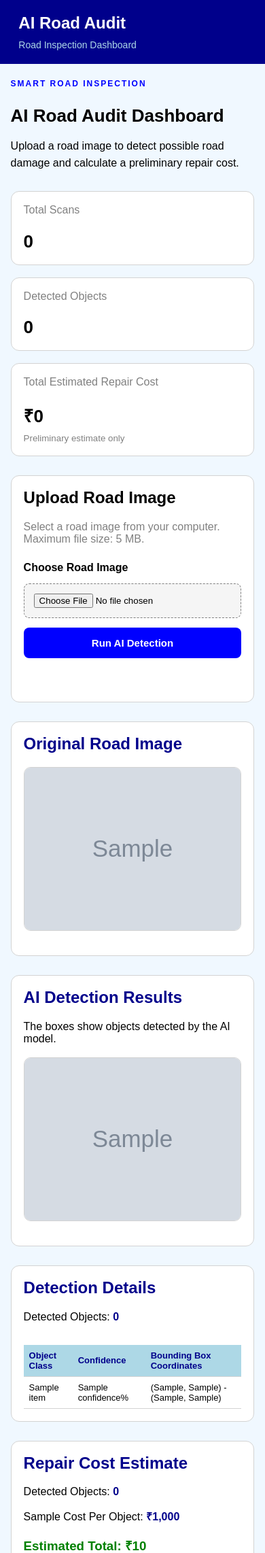
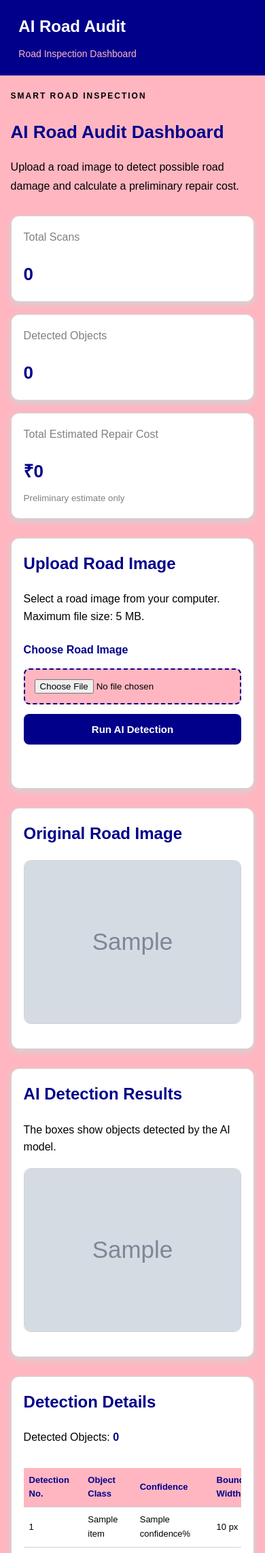
Before and after one commit to hassanshaikmca/Road_Audit_System, a Django app: template Road_Audit_App/templates/audits/dashboard.html in a window 390 px wide. Shown: the top 2284 px of the page at 68% size. Run offline with Django 5.2, Linux system fonts and the light colour scheme; the template is opened without the code that fills it: most values are stand-ins (such as "Sample title", 1, 10 or a date in 2020); grey boxes marked "Sample" are stand-in pictures; data that the repository does not hold is empty.

Commit message:
Update road auditsystem UI and repair cost estimation

```diff
--- a/Road_Audit_App/static/css/dashboard.css
+++ b/Road_Audit_App/static/css/dashboard.css
@@ -1,4 +1,7 @@
-/* 1. Basic page settings */
+/* =====================================
+   1. BASIC PAGE SETTINGS
+===================================== */
+
 * {
     box-sizing: border-box;
 }
@@ -6,11 +9,15 @@
 body {
     margin: 0;
     font-family: Arial, sans-serif;
-    background-color: aliceblue;
+    background-color: lightpink;
     color: black;
+    line-height: 1.6;
 }
 
-/* 2. Navigation bar */
+/* =====================================
+   2. NAVIGATION BAR
+===================================== */
+
 .navbar {
     background-color: darkblue;
     color: white;
@@ -23,42 +30,54 @@ body {
 
 .navbar h2 {
     margin: 0;
+    color: white;
 }
 
 .navbar span {
-    color: lightblue;
+    color: lightpink;
     font-size: 14px;
 }
 
-/* 3. Main container */
+/* =====================================
+   3. MAIN CONTAINER
+===================================== */
+
 .container {
     width: 90%;
     max-width: 1100px;
     margin: 35px auto;
 }
 
-/* 4. Welcome section */
+/* =====================================
+   4. WELCOME SECTION
+===================================== */
+
 .welcome {
     margin-bottom: 28px;
 }
 
 .eyebrow {
-    color: blue;
+    color: darkblue;
     font-size: 12px;
     font-weight: bold;
     letter-spacing: 2px;
 }
 
 .welcome h1 {
+    color: darkblue;
     font-size: 32px;
     margin-bottom: 10px;
 }
 
 .welcome p {
-    line-height: 1.6;
+    color: black;
+    line-height: 1.8;
 }
 
-/* 5. Summary cards */
+/* =====================================
+   5. DASHBOARD SUMMARY CARDS
+===================================== */
+
 .summary {
     display: grid;
     grid-template-columns: repeat(3, minmax(0, 1fr));
@@ -71,6 +90,12 @@ body {
     border: 1px solid lightgray;
     border-radius: 12px;
     padding: 24px;
+    box-shadow: 0 4px 10px lightgray;
+    transition: transform 0.2s ease;
+}
+
+.card:hover {
+    transform: translateY(-3px);
 }
 
 .card p {
@@ -79,6 +104,7 @@ body {
 }
 
 .card h2 {
+    color: darkblue;
     font-size: 26px;
     margin-bottom: 0;
     overflow-wrap: anywhere;
@@ -90,23 +116,31 @@ body {
     color: gray;
 }
 
-/* 6. Upload section */
+/* =====================================
+   6. IMAGE UPLOAD SECTION
+===================================== */
+
 .upload-section {
     background-color: white;
     border: 1px solid lightgray;
     border-radius: 12px;
     padding: 24px;
+    box-shadow: 0 4px 10px lightgray;
 }
 
 .upload-section h2 {
+    color: darkblue;
     margin-top: 0;
 }
 
 .upload-section p {
-    color: gray;
+    color: black;
 }
 
-/* 7. Upload form */
+/* =====================================
+   7. UPLOAD FORM
+===================================== */
+
 #upload-form {
     display: grid;
     gap: 14px;
@@ -114,20 +148,30 @@ body {
 }
 
 #upload-form label {
+    color: darkblue;
     font-weight: bold;
 }
 
 input[type="file"] {
     width: 100%;
     padding: 14px;
-    border: 1px dashed gray;
+    border: 2px dashed darkblue;
     border-radius: 8px;
-    background-color: whitesmoke;
+    background-color: lightpink;
+    color: black;
 }
 
-/* 8. Upload button */
+input[type="file"]:focus-visible {
+    outline: 2px solid darkblue;
+    outline-offset: 3px;
+}
+
+/* =====================================
+   8. UPLOAD BUTTON
+===================================== */
+
 button {
-    background-color: blue;
+    background-color: darkblue;
     color: white;
     border: none;
     border-radius: 8px;
@@ -135,10 +179,11 @@ button {
     cursor: pointer;
     font-size: 15px;
     font-weight: bold;
+    transition: background-color 0.2s ease;
 }
 
 button:hover {
-    background-color: darkblue;
+    background-color: navy;
 }
 
 button:focus-visible {
@@ -146,21 +191,30 @@ button:focus-visible {
     outline-offset: 3px;
 }
 
-/* 9. Selected image preview */
+/* =====================================
+   9. SELECTED IMAGE PREVIEW
+===================================== */
+
 #preview-container img {
     display: block;
     max-width: 100%;
     max-height: 350px;
+    margin-top: 12px;
+    border: 1px solid lightgray;
     border-radius: 10px;
 }
 
-/* 10. AI detection result sections */
+/* =====================================
+   10. AI DETECTION RESULTS
+===================================== */
+
 .detection-results {
     background-color: white;
     margin-top: 28px;
     padding: 24px;
     border: 1px solid lightgray;
     border-radius: 12px;
+    box-shadow: 0 4px 10px lightgray;
 }
 
 .detection-results h2 {
@@ -168,7 +222,20 @@ button:focus-visible {
     margin-top: 0;
 }
 
-/* 11. Original image and bounding-box image */
+.detection-results h3 {
+    color: green;
+    font-size: 21px;
+    overflow-wrap: anywhere;
+}
+
+.detection-results strong {
+    color: darkblue;
+}
+
+/* =====================================
+   11. ORIGINAL AND DETECTED IMAGES
+===================================== */
+
 .result-image {
     display: block;
     width: 100%;
@@ -179,7 +246,10 @@ button:focus-visible {
     border-radius: 10px;
 }
 
-/* 12. Detection results table */
+/* =====================================
+   12. DETECTION DETAILS TABLE
+===================================== */
+
 .table-container {
     width: 100%;
     overflow-x: auto;
@@ -187,8 +257,10 @@ button:focus-visible {
 
 .detection-results table {
     width: 100%;
+    min-width: 600px;
     border-collapse: collapse;
     margin-top: 16px;
+    background-color: white;
 }
 
 .detection-results th,
@@ -199,25 +271,36 @@ button:focus-visible {
 }
 
 .detection-results th {
-    background-color: lightblue;
+    background-color: lightpink;
     color: darkblue;
+    font-weight: bold;
+}
+
+.detection-results td {
+    color: black;
 }
 
 .detection-results tbody tr:hover {
-    background-color: whitesmoke;
+    background-color: lavenderblush;
 }
 
-/* 13. Repair cost */
+/* =====================================
+   13. REPAIR COST INFORMATION
+===================================== */
+
 .detection-results h3 {
     color: green;
     overflow-wrap: anywhere;
 }
 
-.detection-results strong {
+.detection-results h3 strong {
     color: darkblue;
 }
 
-/* 14. Success and error messages */
+/* =====================================
+   14. SUCCESS AND ERROR MESSAGES
+===================================== */
+
 .messages {
     background-color: lightgreen;
     border: 1px solid green;
@@ -239,21 +322,38 @@ button:focus-visible {
     color: #805500;
 }
 
-/* 15. Upload status message */
+/* =====================================
+   15. UPLOAD STATUS MESSAGE
+===================================== */
+
 #status-message {
+    color: darkblue;
     overflow-wrap: anywhere;
 }
 
-/* 16. PDF report section */
+/* =====================================
+   16. PDF REPORT SECTION
+===================================== */
+
 .pdf-report-section {
+    background-color: white;
     margin-top: 28px;
+    padding: 24px;
+    border: 1px solid lightgray;
+    border-radius: 12px;
+    box-shadow: 0 4px 10px lightgray;
+}
+
+.pdf-report-section h2 {
+    color: darkblue;
+    margin-top: 0;
 }
 
 .download-report-btn {
     display: inline-block;
     padding: 12px 22px;
     margin-top: 10px;
-    background-color: #176b45;
+    background-color: darkblue;
     color: white;
     text-decoration: none;
     text-align: center;
@@ -263,24 +363,40 @@ button:focus-visible {
 }
 
 .download-report-btn:hover {
-    background-color: #105235;
+    background-color: navy;
 }
 
 .download-report-btn:focus-visible {
-    outline: 2px solid #176b45;
+    outline: 2px solid darkblue;
     outline-offset: 3px;
 }
 
-/* 17. Footer */
+/* =====================================
+   17. FOOTER
+===================================== */
+
 .footer {
     text-align: center;
     padding: 20px;
     margin-top: 30px;
-    color: gray;
+    color: darkblue;
     font-size: 14px;
 }
 
-/* 18. Mobile responsive design */
+/* =====================================
+   18. TABLET RESPONSIVE DESIGN
+===================================== */
+
+@media (max-width: 900px) {
+    .summary {
+        grid-template-columns: repeat(2, minmax(0, 1fr));
+    }
+}
+
+/* =====================================
+   19. MOBILE RESPONSIVE DESIGN
+===================================== */
+
 @media (max-width: 650px) {
 
     .navbar {
@@ -304,7 +420,8 @@ button:focus-visible {
 
     .card,
     .upload-section,
-    .detection-results {
+    .detection-results,
+    .pdf-report-section {
         padding: 18px;
     }
 
@@ -323,3 +440,22 @@ button:focus-visible {
         width: 100%;
     }
 }
+
+/* =====================================
+   20. SMALL MOBILE SCREENS
+===================================== */
+
+@media (max-width: 380px) {
+
+    .welcome h1 {
+        font-size: 23px;
+    }
+
+    .card h2 {
+        font-size: 23px;
+    }
+
+    .navbar h2 {
+        font-size: 20px;
+    }
+}
--- a/Road_Audit_App/templates/audits/dashboard.html
+++ b/Road_Audit_App/templates/audits/dashboard.html
@@ -1,19 +1,23 @@
 <!DOCTYPE html>
+
 <html lang="en">
 
 <head>
     <meta charset="UTF-8">
     <meta name="viewport" content="width=device-width, initial-scale=1.0">
 
+
 <title>AI Road Audit System</title>
 
 {% load static %}
 
-    <!-- Connect CSS -->
 <link rel="stylesheet" href="{% static 'css/dashboard.css' %}">
+
+
 </head>
 
 <body>
+
 
 <!-- Navigation Bar -->
 <header class="navbar">
@@ -25,7 +29,6 @@
 
     <!-- Welcome Section -->
     <section class="welcome">
-
         <p class="eyebrow">SMART ROAD INSPECTION</p>
 
         <h1>AI Road Audit Dashboard</h1>
@@ -34,60 +37,38 @@
             Upload a road image to detect possible road damage
             and calculate a preliminary repair cost.
         </p>
-
     </section>
 
 
     <!-- Success and Error Messages -->
     {% if messages %}
-
         <section class="messages">
-
             {% for message in messages %}
-
                 <p class="{{ message.tags }}">
                     {{ message }}
                 </p>
-
             {% endfor %}
-
         </section>
-
     {% endif %}
 
 
     <!-- Dashboard Summary Cards -->
     <section class="summary">
 
-            <!-- Total Scans -->
         <div class="card">
-
             <p>Total Scans</p>
-
             <h2>{{ total_scans|default:0 }}</h2>
-
         </div>
 
-
-            <!-- Total Detected Objects -->
         <div class="card">
-
             <p>Detected Objects</p>
-
             <h2>{{ total_detected_objects|default:0 }}</h2>
-
         </div>
 
-
-            <!-- Total Estimated Repair Cost -->
         <div class="card">
-
             <p>Total Estimated Repair Cost</p>
-
             <h2>₹{{ total_repair_cost|default:0 }}</h2>
-
             <small>Preliminary estimate only</small>
-
         </div>
 
     </section>
@@ -136,12 +117,10 @@
 
             </div>
 
-                <!-- Submit Button -->
             <button type="submit" id="submit-button">
                 Run AI Detection
             </button>
 
-                <!-- JavaScript Status Message -->
             <p id="status-message" aria-live="polite"></p>
 
         </form>
@@ -209,9 +188,12 @@
 
                         <thead>
                             <tr>
+                                <th>Detection No.</th>
                                 <th>Object Class</th>
                                 <th>Confidence</th>
-                                    <th>Bounding Box Coordinates</th>
+                                <th>Bounding Box Width</th>
+                                <th>Bounding Box Height</th>
+                                <th>Bounding Box Area</th>
                             </tr>
                         </thead>
 
@@ -221,18 +203,18 @@
 
                                 <tr>
 
-                                        <td>
-                                            {{ item.class_name }}
-                                        </td>
+                                    <td>{{ forloop.counter }}</td>
+
+                                    <td>{{ item.class_name }}</td>
+
+                                    <td>{{ item.confidence }}%</td>
+
+                                    <td>{{ item.box_width }} px</td>
+
+                                    <td>{{ item.box_height }} px</td>
 
                                     <td>
-                                            {{ item.confidence }}%
-                                        </td>
-
-                                        <td>
-                                            ({{ item.x1 }}, {{ item.y1 }})
-                                            -
-                                            ({{ item.x2 }}, {{ item.y2 }})
+                                        {% widthratio item.box_width 1 item.box_height %} px²
                                     </td>
 
                                 </tr>
@@ -259,7 +241,7 @@
     {% endif %}
 
 
-        <!-- Current Scan Repair Cost Estimate -->
+    <!-- Individual and Total Repair Cost -->
     {% if estimated_cost != None %}
 
         <section class="detection-results">
@@ -271,20 +253,69 @@
                 <strong>{{ detection_count|default:0 }}</strong>
             </p>
 
-                <p>
-                    Sample Cost Per Object:
-                    <strong>₹1,000</strong>
-                </p>
+            {% if detections %}
+
+                <h3>Individual Pothole Repair Costs</h3>
+
+                <div class="table-container">
+
+                    <table>
+
+                        <thead>
+                            <tr>
+                                <th>Pothole No.</th>
+                                <th>Object Class</th>
+                                <th>Confidence</th>
+                                <th>Bounding Box Size</th>
+                                <th>Estimated Repair Cost</th>
+                            </tr>
+                        </thead>
+
+                        <tbody>
+
+                            {% for item in detections %}
+
+                                <tr>
+
+                                    <td>{{ forloop.counter }}</td>
+
+                                    <td>{{ item.class_name }}</td>
+
+                                    <td>{{ item.confidence }}%</td>
+
+                                    <td>
+                                        {{ item.box_width }} × {{ item.box_height }} px
+                                    </td>
+
+                                    <td>
+                                        ₹{{ item.estimated_cost|default:0 }}
+                                    </td>
+
+                                </tr>
+
+                            {% endfor %}
+
+                        </tbody>
+
+                    </table>
+
+                </div>
+
+            {% endif %}
 
             <h3>
-                    Estimated Total: ₹{{ estimated_cost }}
+                Estimated Total Repair Cost:
+                ₹{{ estimated_cost|default:0 }}
             </h3>
 
             <p>
-                    This is a sample estimate for demonstration.
-                    It is not an official repair quotation.
-                    Actual repair costs depend on damage dimensions,
-                    materials, labour, repair methods and local rates.
+                <strong>Important:</strong>
+                This is a demonstration estimate based on the
+                detected bounding box area relative to the uploaded
+                image. Pixel measurements do not directly represent
+                actual pothole dimensions. Real repair costs depend
+                on pothole depth, road conditions, materials, labour
+                and local rates. This is not an official quotation.
             </p>
 
         </section>
@@ -292,7 +323,7 @@
     {% endif %}
 
 
-        <!-- PDF Report Download Section -->
+    <!-- PDF Report Download -->
     {% if audit %}
 
         <section class="detection-results pdf-report-section">
@@ -316,7 +347,6 @@
 
     {% endif %}
 
-
 </main>
 
 
@@ -331,8 +361,9 @@
 </footer>
 
 
-    <!-- Connect JavaScript -->
+<!-- JavaScript -->
 <script src="{% static 'js/dashboard.js' %}"></script>
+
 
 </body>
 
```
Also changed, not shown: Road_Audit_App/views.py (+133 -45 lines). Lines whose indentation alone changed are shown as unchanged.
